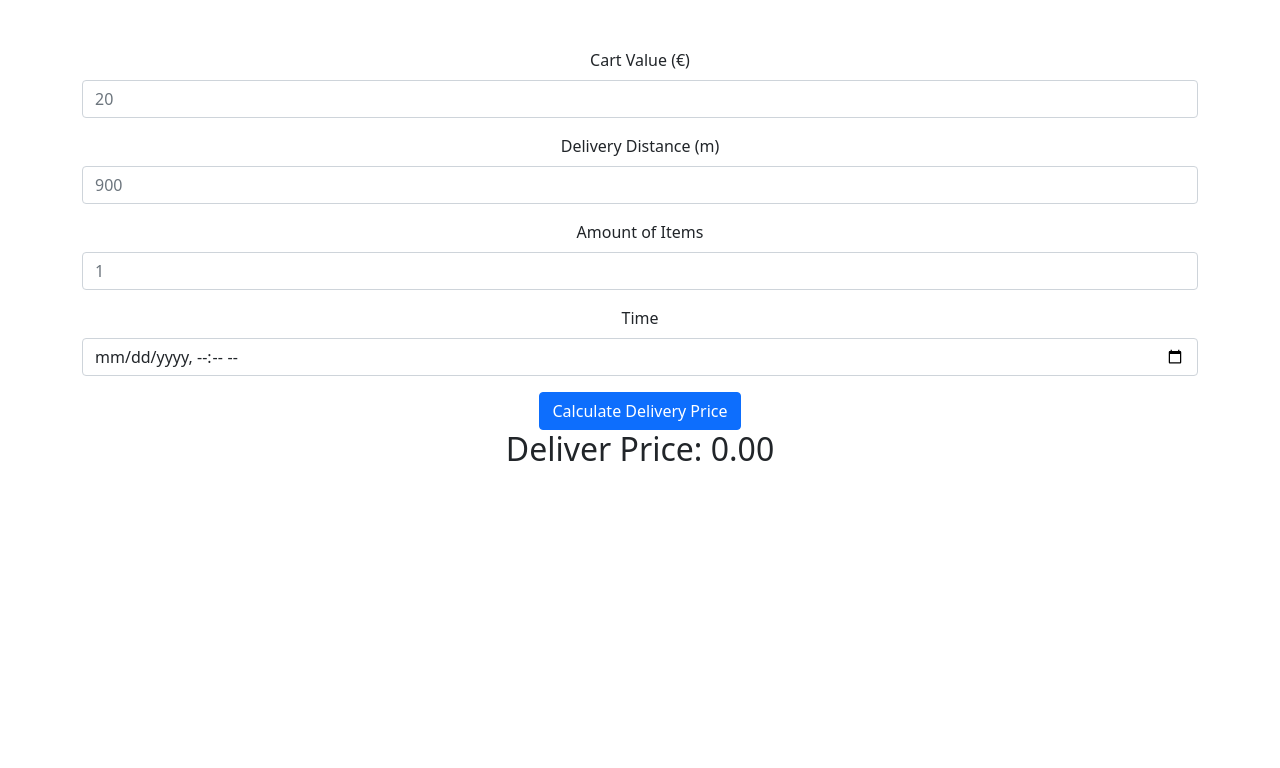
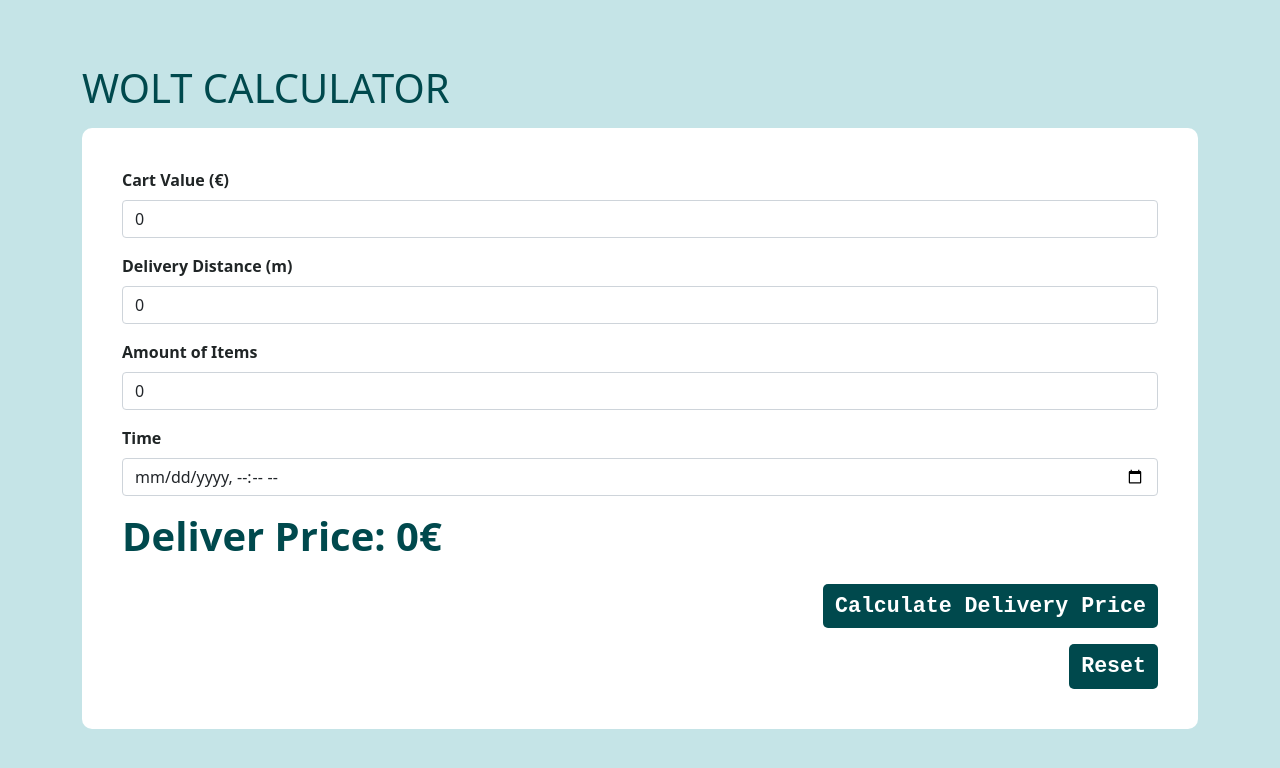
Before and after one commit to quocbao19982009/Wolt-Preassignment, a React (Create React App) app: page / in a window 1280 px wide. Shown: the top 768 px of the page. Built offline with nearby package versions, Linux system fonts and the light colour scheme.

Commit message:
app finish v1

```diff
--- a/src/App.css
+++ b/src/App.css
@@ -1,38 +1,14 @@
 .App {
-  text-align: center;
+  height: 100vh;
+  background-color: hsl(185deg 41% 84%);
 }
 
-.App-logo {
-  height: 40vmin;
-  pointer-events: none;
+.container {
+  padding: 4rem;
 }
 
-@media (prefers-reduced-motion: no-preference) {
-  .App-logo {
-    animation: App-logo-spin infinite 20s linear;
-  }
+* {
+  padding: 0;
+  margin: 0;
+  box-sizing: border-box;
 }
-
-.App-header {
-  background-color: #282c34;
-  min-height: 100vh;
-  display: flex;
-  flex-direction: column;
-  align-items: center;
-  justify-content: center;
-  font-size: calc(10px + 2vmin);
-  color: white;
-}
-
-.App-link {
-  color: #61dafb;
-}
-
-@keyframes App-logo-spin {
-  from {
-    transform: rotate(0deg);
-  }
-  to {
-    transform: rotate(360deg);
-  }
-}
--- a/src/screens/FeeCalculartor.module.css
+++ b/src/screens/FeeCalculartor.module.css
@@ -0,0 +1,43 @@
+.header {
+  color: hsl(183, 100%, 15%);
+  font-size: 1.2rem;
+  font-weight: 900;
+}
+
+.form {
+  /* border: 1px solid black; */
+  margin-top: 1rem;
+  font-size: 700;
+  background-color: white;
+  padding: 40px;
+  border-radius: 10px;
+}
+
+label {
+  color: rgba(26, 31, 32, 0.972);
+  font-weight: 600;
+}
+
+.buttons {
+  display: flex;
+  flex-direction: column;
+  align-items: flex-end;
+}
+
+.buttons .button {
+  background-color: hsl(183, 100%, 15%);
+  color: white;
+  font-weight: 700;
+  font-family: "Space Mono", monospace;
+  border-radius: 5px;
+  /* height: 55px; */
+  font-size: 1.35rem;
+  border: none;
+  margin-top: 1rem;
+}
+
+.total {
+  font-size: 40px;
+  color: hsl(183, 100%, 15%);
+  font-weight: 700;
+}
--- a/src/screens/FeeCalculartor.tsx
+++ b/src/screens/FeeCalculartor.tsx
@@ -1,107 +1,85 @@
 import React, { useState } from "react";
-import { Form, Button, Container, Row, Col } from "react-bootstrap";
+import {
+  Form,
+  Button,
+  Container,
+  Row,
+  Col,
+  Popover,
+  OverlayTrigger,
+} from "react-bootstrap";
+import { deliveryCostCal } from "../ultilities/deliveryCostCal";
+import classes from "./FeeCalculartor.module.css";
 
 const FeeCalculartor = () => {
   const today = new Date();
-
   const [cartValue, setCartValue] = useState<number>(0);
   const [distance, setDistance] = useState<number>(0);
   const [items, setItems] = useState<number>(0);
   const [deliveryPrice, setDeliveryPrice] = useState<number>(0);
   const [date, setDate] = useState<Date>(today);
 
-  // Friday  date.getDay() = 5
-  //   console.log(date.getDay());
-  //   3PM - 7PM
-  //   console.log(date.getHours());
-
-  let totalDeliveryFree = 0;
-
-  console.log("BEGIN");
-
-  let surcharge = 0;
-
-  const calculatingMethod = () => {
-    //   base Delivery cost = 2
-    // Handle Cart Value surcharge
-    if (cartValue < 10) {
-      surcharge = surcharge + 10 - +cartValue;
-    }
-    console.log("after Cart Value", surcharge);
-    // Handle Delivery Distance
-    const extraDistance = (distance - 1000) / 1000;
-    console.log("extraDistance km", extraDistance);
-
-    let deliveryCost = 2;
-    if (extraDistance > 0) {
-      if (extraDistance % 0.5 === 0) {
-        deliveryCost = deliveryCost + extraDistance / 0.5;
-      } else {
-        deliveryCost = deliveryCost + Math.trunc(extraDistance / 0.5) + 1;
-      }
-      console.log("deliveryCost", deliveryCost);
-    }
-
-    surcharge = surcharge + deliveryCost;
-
-    // Handle Order Items
-    if (items >= 5) {
-      let extraItems = 0.5 * (items - 5);
-      surcharge = extraItems + surcharge;
-      console.log("Extra Items cost", extraItems);
-    }
-
-    // console.log("friday", date.getDay() === 5);
-    // console.log("Time", date.getUTCHours());
-    // console.log(
-    //   "after 3Pm",
-    //   +date.toLocaleString("en-US", { hour: "numeric", hour12: false })
-    // );
-    // console.log(
-    //   "before 7Pm",
-    //   +date.toLocaleString("en-US", { hour: "numeric", hour12: false }) < 19
-    // );
-
-    if (
-      date.getDay() === 5 &&
-      +date.toLocaleString("en-US", { hour: "numeric", hour12: false }) > 15 &&
-      +date.toLocaleString("en-US", { hour: "numeric", hour12: false }) < 19
-    ) {
-      surcharge = surcharge * 1.1;
-    }
-
-    if (surcharge > 15) {
-      surcharge = 15;
-    }
-
-    if (cartValue >= 100) {
-      surcharge = 0;
-    }
-  };
+  console.log("Begin");
 
   const submitHandler = (e: React.FormEvent) => {
     e.preventDefault();
-    calculatingMethod();
-    setDeliveryPrice(surcharge);
+    const toltalCost = deliveryCostCal(
+      cartValue,
+      distance,
+      items,
+      date
+    ).toFixed(2);
+    setDeliveryPrice(Number(toltalCost));
+    console.log("calculate");
   };
+
+  const resetHandler = () => {
+    setCartValue(0);
+    setDistance(0);
+    setItems(0);
+    setDeliveryPrice(0);
+    setDate(today);
+  };
+
+  const popover = (
+    <Popover id="popover-basic">
+      <Popover.Header as="h3">Cart Value</Popover.Header>
+      <Popover.Body>
+        We recommend you buy more then 10e for the lowest deilivery cost. Order
+        more then 100e is free delivery
+      </Popover.Body>
+    </Popover>
+  );
+
+  const Example = () => (
+    <OverlayTrigger trigger="click" placement="right" overlay={popover}>
+      <Button variant="success">Click me to see</Button>
+    </OverlayTrigger>
+  );
 
   return (
     <Container>
-      <Form
-        className="mt-5 text-algin-center"
-        onSubmit={(e) => submitHandler(e)}
-      >
+      <header className={classes.header}>
+        <h1>WOLT CALCULATOR</h1>
+      </header>
+
+      <Form className={classes.form} onSubmit={(e) => submitHandler(e)}>
         <Form.Group className="mb-3" controlId="cartValue">
-          <Form.Label>Cart Value (€) </Form.Label>
+          <OverlayTrigger trigger="hover" placement="right" overlay={popover}>
+            <Form.Label>Cart Value (€) </Form.Label>
+          </OverlayTrigger>
 
           <Form.Control
             className="text-algin-center"
             type="number"
-            placeholder="20"
+            placeholder="Cart value"
             onChange={(e) => {
               setCartValue(+e.target.value);
             }}
             step="any"
+            min="0"
+            required={true}
+            value={cartValue}
           />
         </Form.Group>
 
@@ -109,10 +87,13 @@ const FeeCalculartor = () => {
           <Form.Label>Delivery Distance (m)</Form.Label>
           <Form.Control
             type="number"
-            placeholder="900"
+            placeholder="Distance"
+            min="0"
+            required={true}
             onChange={(e) => {
               setDistance(+e.target.value);
             }}
+            value={distance}
           />
         </Form.Group>
 
@@ -120,10 +101,14 @@ const FeeCalculartor = () => {
           <Form.Label>Amount of Items </Form.Label>
           <Form.Control
             type="number"
-            placeholder="1"
+            placeholder="Items"
             onChange={(e) => {
               setItems(+e.target.value);
             }}
+            required={true}
+            min="0"
+            step="1"
+            value={items}
           />
         </Form.Group>
 
@@ -131,19 +116,26 @@ const FeeCalculartor = () => {
           <Form.Label>Time</Form.Label>
           <Form.Control
             type="datetime-local"
-            placeholder="today"
             onChange={(e) => {
               const date = new Date(e.target.value);
               setDate(date);
             }}
+            required={true}
           />
         </Form.Group>
 
-        <Button variant="primary" type="submit">
-          Calculate Delivery Price
-        </Button>
+        <div className={classes.functions}>
+          <h2 className={classes.total}>Deliver Price: {deliveryPrice}€ </h2>
+          <div className={classes.buttons}>
+            <Button variant="primary" type="submit" className={classes.button}>
+              Calculate Delivery Price
+            </Button>
+            <Button variant="primary" type="reset" className={classes.button}>
+              Reset
+            </Button>
+          </div>
+        </div>
       </Form>
-      <h2>Deliver Price: {deliveryPrice.toFixed(2)}</h2>
     </Container>
   );
 };
--- /dev/null
+++ b/src/ultilities/deliveryCostCal.ts
@@ -0,0 +1,126 @@
+enum FridayRushHour {
+  Friday = 5,
+  Start3PM = 15,
+  End7Pm = 19,
+}
+
+export const deliveryCostCal = (
+  cartValue: number,
+  distance: number,
+  items: number,
+  date: Date
+): number => {
+  let totalDeliveryCost = 0;
+  const minimumCartValue = 10;
+  const defaultDeliveryFee = 2;
+  const addtionalDeliveryCost = 1 / 500;
+  const additionItemsNumberCost = 0.5;
+  const maximumSurcharge = 15;
+  const maximumCartValue = 100;
+  const rushHourCost = 1.1;
+
+  // CartValue > 100
+  if (cartValue >= maximumCartValue) {
+    totalDeliveryCost = 0;
+    return totalDeliveryCost;
+  }
+
+  // if Cart Value < 10e
+  if (cartValue < minimumCartValue) {
+    totalDeliveryCost = totalDeliveryCost + minimumCartValue - cartValue;
+  }
+
+  // Delivery Fee Cost
+  let deliveryFeeCost: number = defaultDeliveryFee;
+
+  const extraDistance = distance - 1000;
+  if (extraDistance > 0) {
+    if (extraDistance % 500 === 0) {
+      deliveryFeeCost =
+        defaultDeliveryFee + extraDistance * addtionalDeliveryCost;
+    } else {
+      deliveryFeeCost =
+        defaultDeliveryFee +
+        Math.trunc(extraDistance * addtionalDeliveryCost + 1);
+    }
+  }
+  totalDeliveryCost = totalDeliveryCost + deliveryFeeCost;
+
+  // Surchage for Items Number
+  let surchageItemsNumber: number;
+
+  if (items > 5) {
+    surchageItemsNumber = additionItemsNumberCost * (items - 5);
+    totalDeliveryCost = totalDeliveryCost + surchageItemsNumber;
+  }
+
+  // Friday Rush Hours
+  const selectedTime = +date.toLocaleString("en-US", {
+    hour: "numeric",
+    hour12: false,
+  });
+
+  if (
+    date.getDay() === FridayRushHour.Friday &&
+    selectedTime >= FridayRushHour.Start3PM &&
+    selectedTime <= FridayRushHour.End7Pm
+  ) {
+    totalDeliveryCost = totalDeliveryCost * rushHourCost;
+  }
+
+  // Special Case
+
+  // Delivery Cost > 15
+  if (totalDeliveryCost > maximumSurcharge) {
+    totalDeliveryCost = maximumSurcharge;
+  }
+
+  return totalDeliveryCost;
+};
+
+// const calculatingMethod = () => {
+//   //   base Delivery cost = 2
+//   // Handle Cart Value surcharge
+//   if (cartValue < 10) {
+//     surcharge = surcharge + 10 - +cartValue;
+//   }
+//   console.log("after Cart Value", surcharge);
+//   // Handle Delivery Distance
+//   const extraDistance = (distance - 1000) / 1000;
+//   console.log("extraDistance km", extraDistance);
+
+//   let deliveryCost = 2;
+//   if (extraDistance > 0) {
+//     if (extraDistance % 0.5 === 0) {
+//       deliveryCost = deliveryCost + extraDistance / 0.5;
+//     } else {
+//       deliveryCost = deliveryCost + Math.trunc(extraDistance / 0.5) + 1;
+//     }
+//     console.log("deliveryCost", deliveryCost);
+//   }
+
+//   surcharge = surcharge + deliveryCost;
+
+//   // Handle Order Items
+//   if (items >= 5) {
+//     let extraItems = 0.5 * (items - 5);
+//     surcharge = extraItems + surcharge;
+//     console.log("Extra Items cost", extraItems);
+//   }
+
+//   if (
+//     date.getDay() === 5 &&
+//     +date.toLocaleString("en-US", { hour: "numeric", hour12: false }) > 15 &&
+//     +date.toLocaleString("en-US", { hour: "numeric", hour12: false }) < 19
+//   ) {
+//     surcharge = surcharge * 1.1;
+//   }
+
+//   if (surcharge > 15) {
+//     surcharge = 15;
+//   }
+
+//   if (cartValue >= 100) {
+//     surcharge = 0;
+//   }
+// };
```
Also changed, not shown: src/components/Popover.tsx (added, +7 -0 lines).
